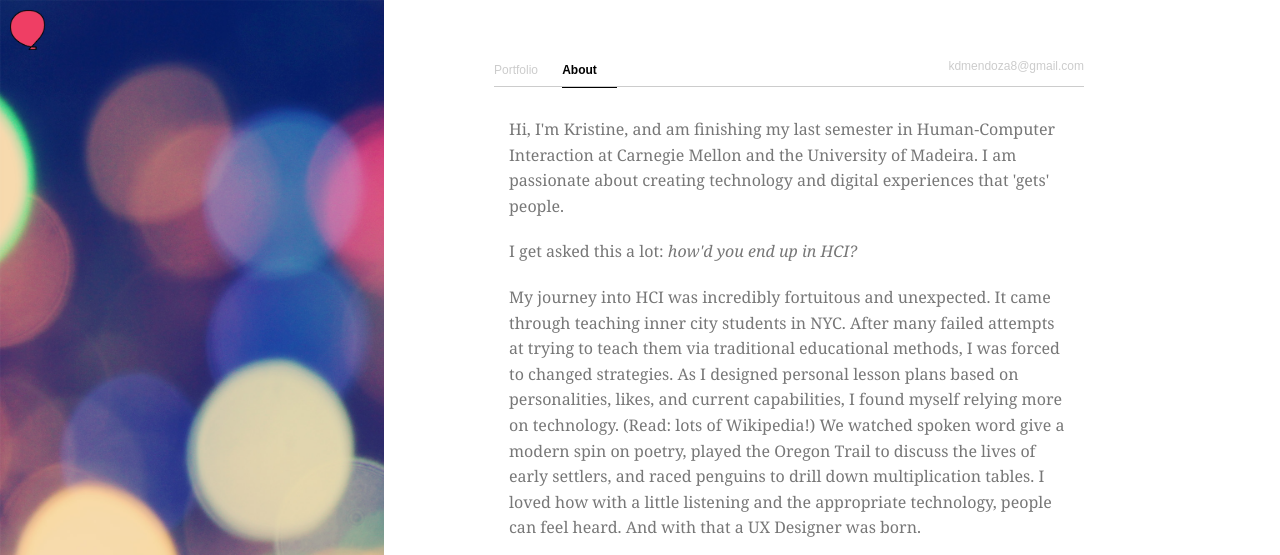
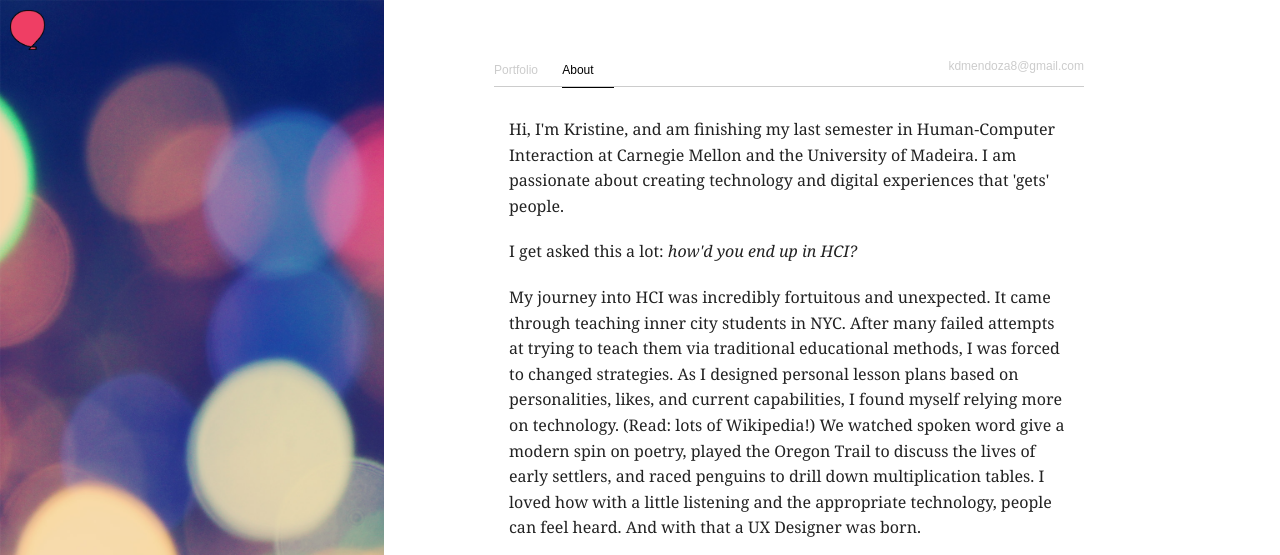
Before and after one commit to cicatriz/kdmendoza-site, a plain HTML site: page about/index.html in a window 1280 px wide. Shown: the top 555 px of the page. Drawn offline with Linux system fonts and the light colour scheme.

Commit message:
style updates

```diff
--- a/assets/css/main.css
+++ b/assets/css/main.css
@@ -131,7 +131,6 @@ nav a {
 
 nav a.active {
   color: black;
-  font-weight: bold;
   border-bottom: 1px solid #000;
 }
 
@@ -143,13 +142,8 @@ nav a:hover {
   color: black;
 }
 
-#about {
-  color: #777;
-}
-
 #about #resume-link {
   font-size: 16px;
-
 }
 
 #intro {
```
